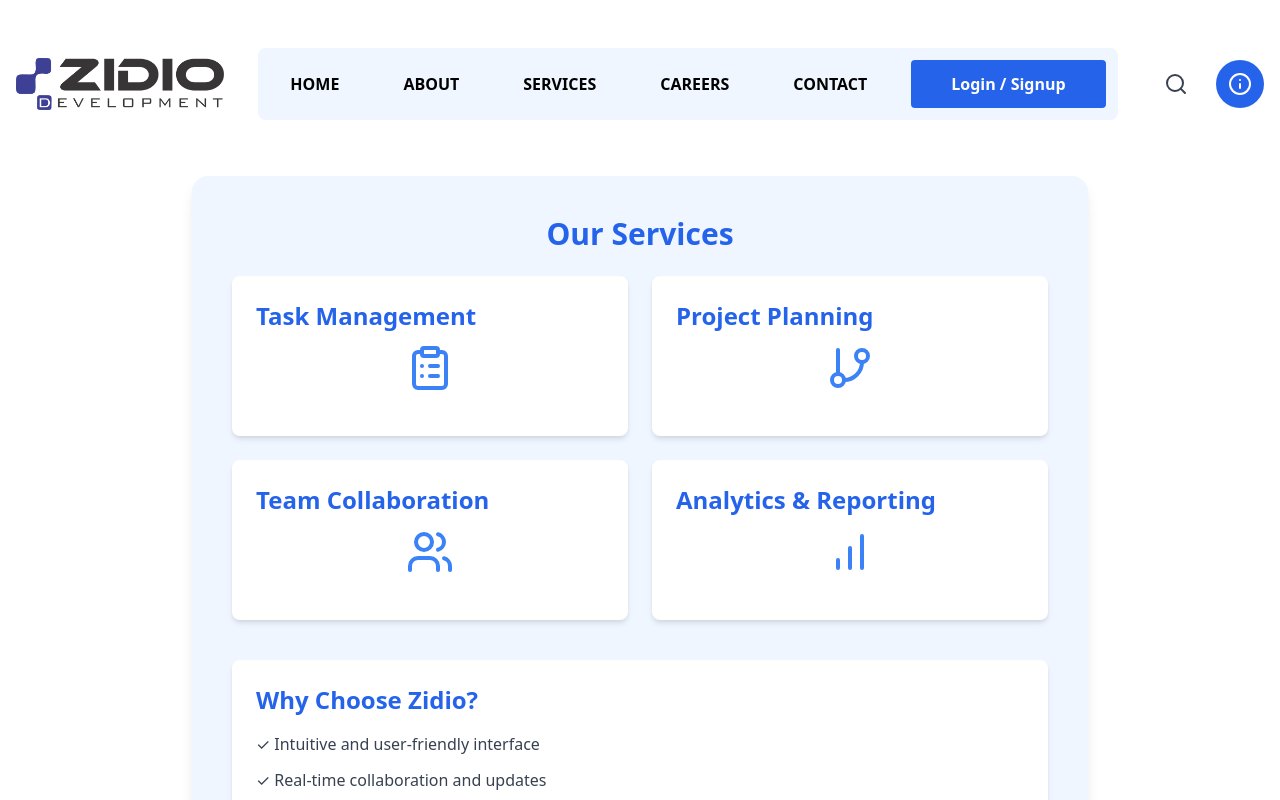
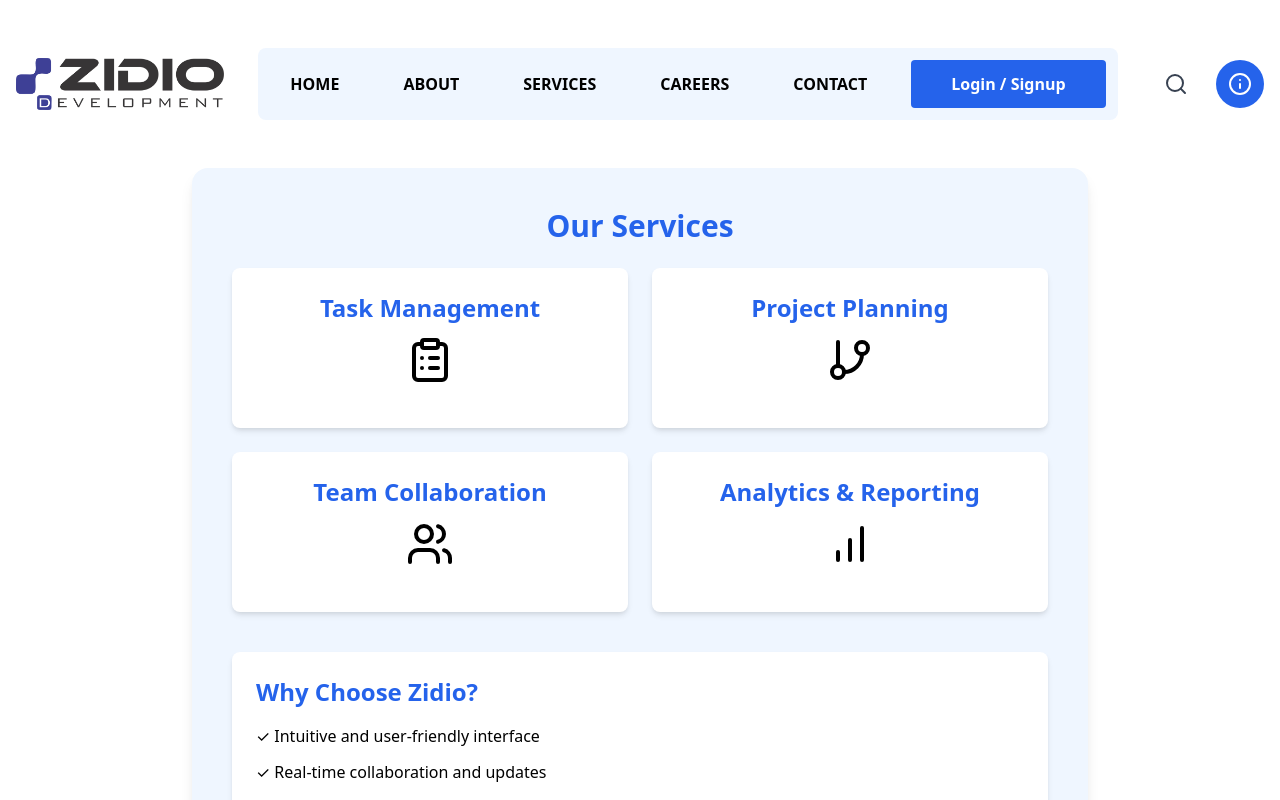
Before and after one commit to developertarun01/Zidio-Task-Management, a React (Create React App) app in the folder zidio-task-frontend/: page /services in a window 1280 px wide. Shown: the top 800 px of the page. Built offline with nearby package versions, Linux system fonts and the light colour scheme; no server answers.

Commit message:
Minor Fixes

```diff
--- a/zidio-task-frontend/src/components/Header.js
+++ b/zidio-task-frontend/src/components/Header.js
@@ -9,7 +9,7 @@ const Header = () => {
   const navigate = useNavigate();
 
   return (
-    <header className="bg-White text-black p-4  mt-8">
+    <header className="bg-White text-black p-4  my-8">
       <div className="container mx-auto flex justify-between items-center">
         <img className="w-1/6" src="/image/logo.png" alt="Logo" />
         <nav>
--- a/zidio-task-frontend/src/components/TaskAssignment.js
+++ b/zidio-task-frontend/src/components/TaskAssignment.js
@@ -24,7 +24,7 @@ const TaskAssignment = ({ onAddTask }) => {
     };
 
     return (
-        <div className="w-1/2 bg-blue-50 rounded-lg p-4 mt-9 shadow-lg">
+        <div className="w-1/2 bg-blue-50 rounded-lg p-4 shadow-lg">
             <form onSubmit={handleSubmit}>
                 <h2 className="text-2xl font-bold text-blue-600 mb-4 text-center">Task Assignment</h2>
                 <input
--- a/zidio-task-frontend/src/pages/About.js
+++ b/zidio-task-frontend/src/pages/About.js
@@ -1,6 +1,7 @@
 import React, { useEffect, useState } from "react";
 import axios from "axios";
 import tanmoyImg from "../assets/tanmoy.jpg"
+import tarunImg from "../assets/tarun.png"
 const teamMembers = [
   {
     name: "Gayatri Sawant",
@@ -8,9 +9,9 @@ const teamMembers = [
     image: "https://via.placeholder.com/150", // Replace with real image URL
   },
   {
-    name: "Tarun Dhiman",
-    role: "Frontend Developer",
-    image: "https://via.placeholder.com/150",
+    name: "Tarun",
+    role: "Full Stack Developer",
+    image: tarunImg,
   },
   {
     name: "Pavan Gowda",
@@ -44,7 +45,7 @@ const About = () => {
   // }, []);
 
   return (
-  <div className="min-h-screen bg-gray-100 py-10 px-4 bg-gradient-to-r from-blue-500 via-white-500 to-green-500">
+    <div className="min-h-screen bg-blue-50 py-10 px-4 shadow-lg rounded-lg ">
       <div className="max-w-4xl mx-auto text-center">
         <h1 className="text-4xl font-bold text-gray-800 mb-4">Meet Our Team</h1>
         <p className="text-xl white-600 mb-8">
--- a/zidio-task-frontend/src/pages/Contact.js
+++ b/zidio-task-frontend/src/pages/Contact.js
@@ -30,12 +30,12 @@ function Contact() {
   };
 
   return (
-    <div className=" contact-container flex flex-col items-center justify-center min-h-screen bg-gradient-to-br from-blue-500 to-purple-600">
-      <div className=" contact-card max-w-4xl w-full bg-white shadow-xl rounded-lg p-8">
+    <div className=" contact-container flex flex-col items-center justify-center">
+      <div className=" contact-card max-w-4xl w-full bg-blue-50 shadow-xl rounded-lg p-8">
         <h2 className=" contact-title text-3xl font-bold text-center text-gray-800 mb-6">
           Contact Us
         </h2>
-        <p className="text-2xl text-center text-gray-600 mb-8">We would love to hear from you! Fill out the form below or reach out via email or phone.</p>
+        <p className="text-xl text-center text-gray-600 mb-8">We would love to hear from you! Fill out the form below or reach out via email or phone.</p>
 
         <div className="grid md:grid-cols-2 gap-8">
 
--- a/zidio-task-frontend/src/pages/Home.js
+++ b/zidio-task-frontend/src/pages/Home.js
@@ -86,7 +86,7 @@ const Home = () => {
   return (
     <main className="container mx-auto">
       <div className="container item-center flex mx-auto" >
-        <div className="w-1/2 bg-blue-50 rounded-lg p-6 mt-9 mr-9 flex flex-col justify-center items-center shadow-lg">
+        <div className="w-1/2 bg-blue-50 rounded-lg p-6 mr-9 flex flex-col justify-center items-center shadow-lg">
           <h4 className="text-2xl font-semibold text-gray-700 mb-2">Welcome to</h4>
           <h2 className="text-3xl font-bold text-blue-600 mb-4">Zidio Task Management</h2>
           <p className="text-lg text-gray-600 text-center px-4">
--- a/zidio-task-frontend/src/pages/Services.js
+++ b/zidio-task-frontend/src/pages/Services.js
@@ -3,47 +3,47 @@ import { ClipboardList, GitBranch, Users, BarChart } from 'lucide-react';
 
 const Services = () => {
   return (
-    <div className="flex flex-col items-center p-10 bg-white">
+    <div className="flex flex-col items-center bg-white">
       <div className="bg-blue-50 p-10 rounded-2xl shadow-lg max-w-4xl w-full">
         <h1 className="text-3xl font-bold text-center text-blue-600 mb-6">Our Services</h1>
 
         <div className="grid grid-cols-1 md:grid-cols-2 gap-6">
           <div className="bg-white p-6 rounded-lg shadow-md group relative h-40 overflow-hidden transition-all duration-300 hover:h-64">
-            <h2 className="text-2xl font-semibold text-blue-600 mb-3">Task Management</h2>
+            <h2 className="text-2xl font-semibold text-center text-blue-600 mb-3">Task Management</h2>
             <div className="flex justify-center mb-4">
-              <ClipboardList className="w-12 h-12 text-blue-500" />
+              <ClipboardList className="w-12 h-12 text-black" />
             </div>
-            <p className="text-gray-700 opacity-0 group-hover:opacity-100 transition-opacity duration-300">
+            <p className="text-black opacity-0 group-hover:opacity-100 transition-opacity duration-300">
               Comprehensive task tracking and management solutions with real-time updates and collaborative features.
             </p>
           </div>
 
           <div className="bg-white p-6 rounded-lg shadow-md group relative h-40 overflow-hidden transition-all duration-300 hover:h-64">
-            <h2 className="text-2xl font-semibold text-blue-600 mb-3">Project Planning</h2>
+            <h2 className="text-2xl font-semibold text-center text-blue-600 mb-3">Project Planning</h2>
             <div className="flex justify-center mb-4">
-              <GitBranch className="w-12 h-12 text-blue-500" />
+              <GitBranch className="w-12 h-12 text-black" />
             </div>
-            <p className="text-gray-700 opacity-0 group-hover:opacity-100 transition-opacity duration-300">
+            <p className="text-black opacity-0 group-hover:opacity-100 transition-opacity duration-300">
               Strategic project planning tools with deadline management and milestone tracking capabilities.
             </p>
           </div>
 
           <div className="bg-white p-6 rounded-lg shadow-md group relative h-40 overflow-hidden transition-all duration-300 hover:h-64">
-            <h2 className="text-2xl font-semibold text-blue-600 mb-3">Team Collaboration</h2>
+            <h2 className="text-2xl font-semibold text-center text-blue-600 mb-3">Team Collaboration</h2>
             <div className="flex justify-center mb-4">
-              <Users className="w-12 h-12 text-blue-500" />
+              <Users className="w-12 h-12 text-black" />
             </div>
-            <p className="text-gray-700 opacity-0 group-hover:opacity-100 transition-opacity duration-300">
+            <p className="text-black opacity-0 group-hover:opacity-100 transition-opacity duration-300">
               Enhanced team communication features with real-time updates and progress tracking.
             </p>
           </div>
 
           <div className="bg-white p-6 rounded-lg shadow-md group relative h-40 overflow-hidden transition-all duration-300 hover:h-64">
-            <h2 className="text-2xl font-semibold text-blue-600 mb-3">Analytics & Reporting</h2>
+            <h2 className="text-2xl font-semibold text-center text-blue-600 mb-3">Analytics & Reporting</h2>
             <div className="flex justify-center mb-4">
-              <BarChart className="w-12 h-12 text-blue-500" />
+              <BarChart className="w-12 h-12 text-black" />
             </div>
-            <p className="text-gray-700 opacity-0 group-hover:opacity-100 transition-opacity duration-300">
+            <p className="text-black opacity-0 group-hover:opacity-100 transition-opacity duration-300">
               Detailed insights and analytics to track project progress and team performance.
             </p>
           </div>
@@ -51,7 +51,7 @@ const Services = () => {
 
         <div className="mt-10 bg-white p-6 rounded-lg shadow-md">
           <h2 className="text-2xl font-semibold text-blue-600 mb-4">Why Choose Zidio?</h2>
-          <ul className="space-y-3 text-gray-700">
+          <ul className="space-y-3 text-black">
             <li>✓ Intuitive and user-friendly interface</li>
             <li>✓ Real-time collaboration and updates</li>
             <li>✓ Secure and reliable platform</li>
```
Also changed, not shown: zidio-task-frontend/src/assets/tarun.png (added), 1 other file (tests, documents, lock files or other folders). Lines whose indentation alone changed are shown as unchanged.
